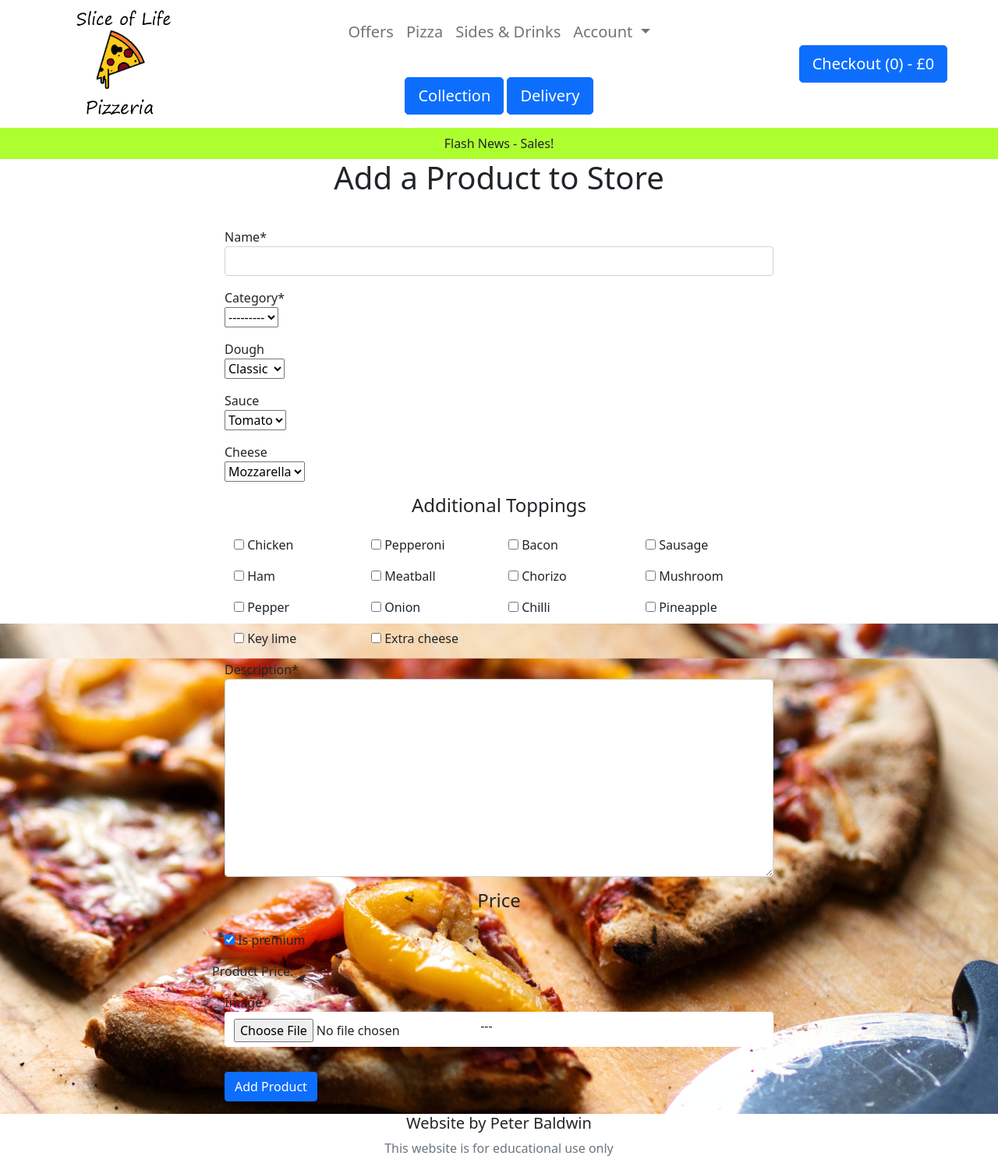
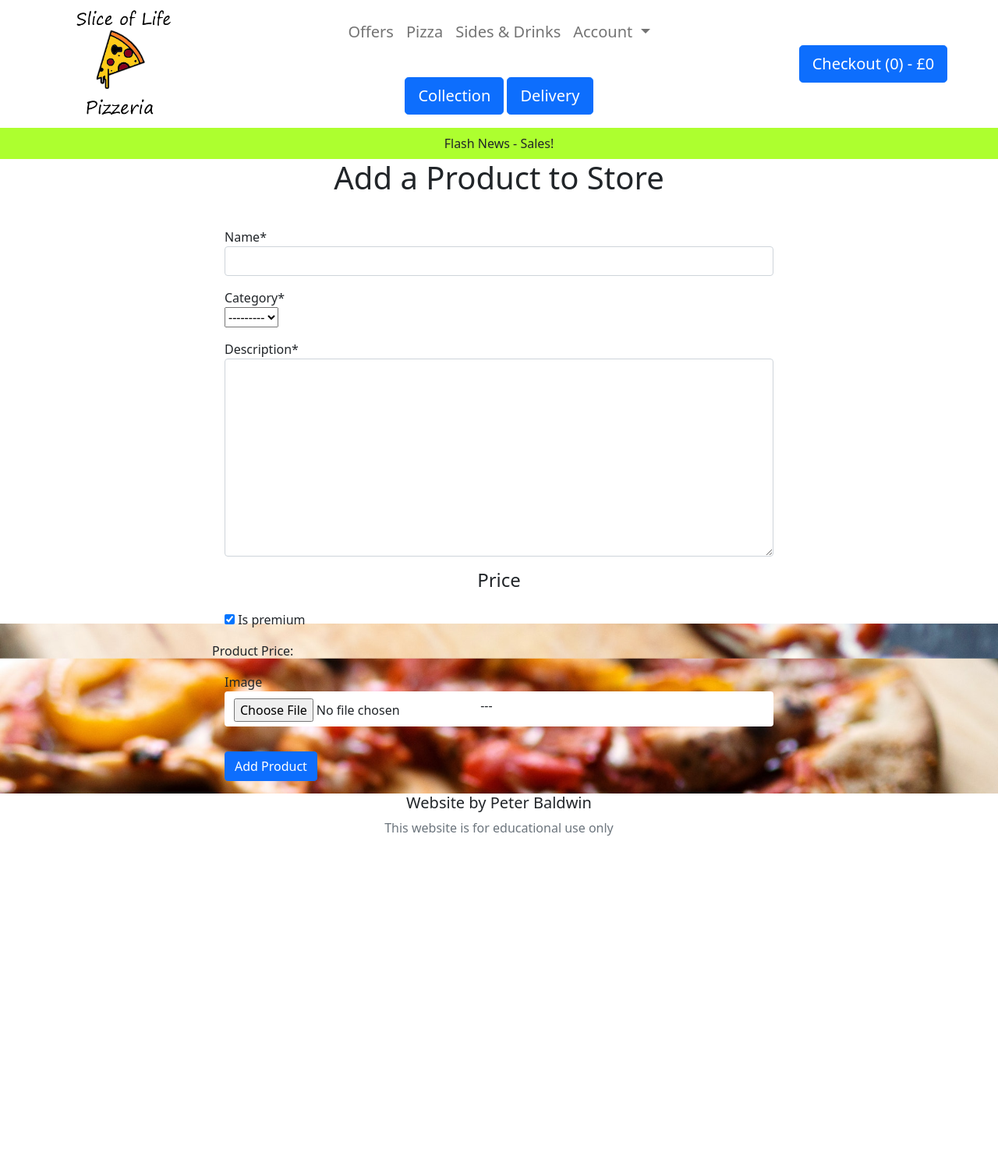
Before and after one commit to Baldpet/slice-of-life-pizzeria, a Django app: page /products/add_product in a window 1280 px wide. Shown: the whole page at 78% size. After the commit the page ends 1072 px from the top, so only its background shows below. Run offline with Django 3.2, Linux system fonts and the light colour scheme; data that the repository does not hold is empty; some libraries are stand-ins or nearby versions.

Commit message:
added js to validate that the correct values are included on a pizza submission.

```diff
--- a/products/forms.py
+++ b/products/forms.py
@@ -22,44 +22,52 @@ class ProductForm(forms.ModelForm):
         super().__init__(*args, **kwargs)
         self.helper = FormHelper(self)
         self.helper.template_pack = 'bootstrap4'
+        self.helper.form_id = 'add_product_form'
         self.helper.form_method = 'post'
         self.helper.form_action = 'add_product'
         self.helper.layout = Layout(
             Fieldset( '',
                 Div('name', css_class="m-3"),
                 Div('category', css_class="m-3"),
-                Div('dough', css_class="m-3"),
-                Div('sauce', css_class="m-3"),
-                Div('cheese', css_class="m-3"),
+                Div(
+                    HTML("<h4>Base Options</h4>"),
+                    css_class="row m-3 text-center pizza-only"
+                ),
+                Div('dough', css_class="m-3 pizza-only"),
+                Div(css_class="pizza_error_div_dough"),
+                Div('sauce', css_class="m-3 pizza-only"),
+                Div(css_class="pizza_error_div_sauce"),
+                Div('cheese', css_class="m-3 pizza-only"),
+                Div(css_class="pizza_error_div_cheese"),
                 Div(
                     HTML("<h4>Additional Toppings</h4>"),
-                    css_class="row m-3 text-center"
+                    css_class="row m-3 text-center pizza-only"
                 ),
                 Div(
                     Div('chicken', css_class="col-6 col-md-3"),
                     Div('pepperoni', css_class="col-6 col-md-3"),
                     Div('bacon', css_class="col-6 col-md-3"),
                     Div('sausage', css_class="col-6 col-md-3"),
-                    css_class="row mt-3 m-md-3"
+                    css_class="row mt-3 m-md-3 pizza-only"
                 ),
                 Div(
                     Div('ham', css_class="col-6 col-md-3"),
                     Div('meatball', css_class="col-6 col-md-3"),
                     Div('chorizo', css_class="col-6 col-md-3"),
                     Div('mushroom', css_class="col-6 col-md-3"),
-                    css_class="row m-md-3"
+                    css_class="row m-md-3 pizza-only"
                 ),
                 Div(
                     Div('pepper', css_class="col-6 col-md-3"),
                     Div('onion', css_class="col-6 col-md-3"),
                     Div('chilli', css_class="col-6 col-md-3"),
                     Div('pineapple', css_class="col-6 col-md-3"),
-                    css_class="row m-md-3"
+                    css_class="row m-md-3 pizza-only"
                 ),
                 Div(
                     Div('key_lime', css_class="col-6 col-md-3"),
                     Div('extra_cheese', css_class="col-6 col-md-3"),
-                    css_class="row mb-3 m-md-3"
+                    css_class="row mb-3 m-md-3 pizza-only"
                 ),
                 Div('description', css_class="m-3"),
                 Div(
--- a/products/templates/products/add_product.html
+++ b/products/templates/products/add_product.html
@@ -20,6 +20,9 @@
                 {% crispy form %}
             </div>
         </div>
-
     </main>
 {% endblock %}
+
+{% block postloadjs %}
+    <script type="text/javascript" src="{% static 'products/js/add_product_script.js' %}"></script>
+{% endblock %}
```
Also changed, not shown: products/static/products/js/add_product_script.js (added, +55 -0 lines).
